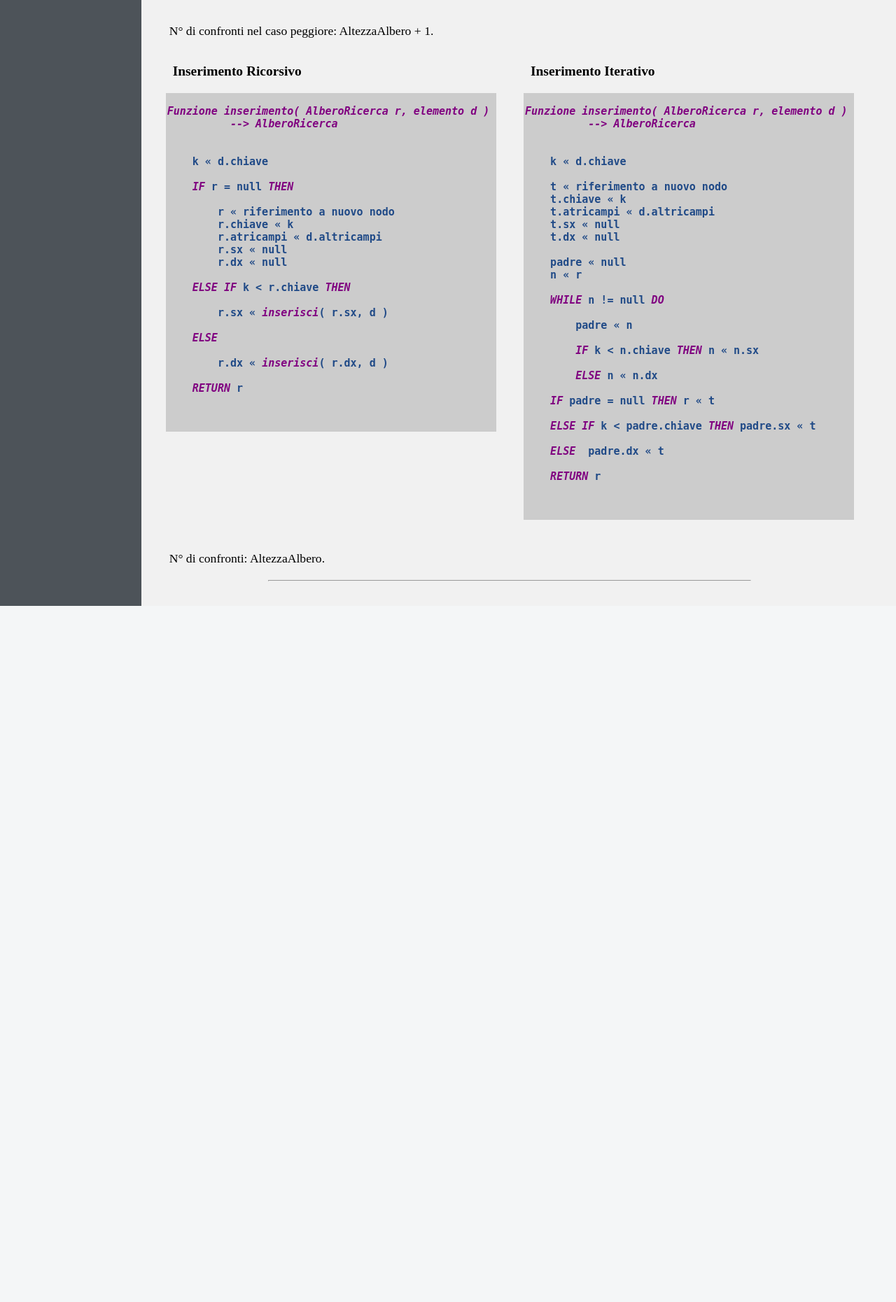
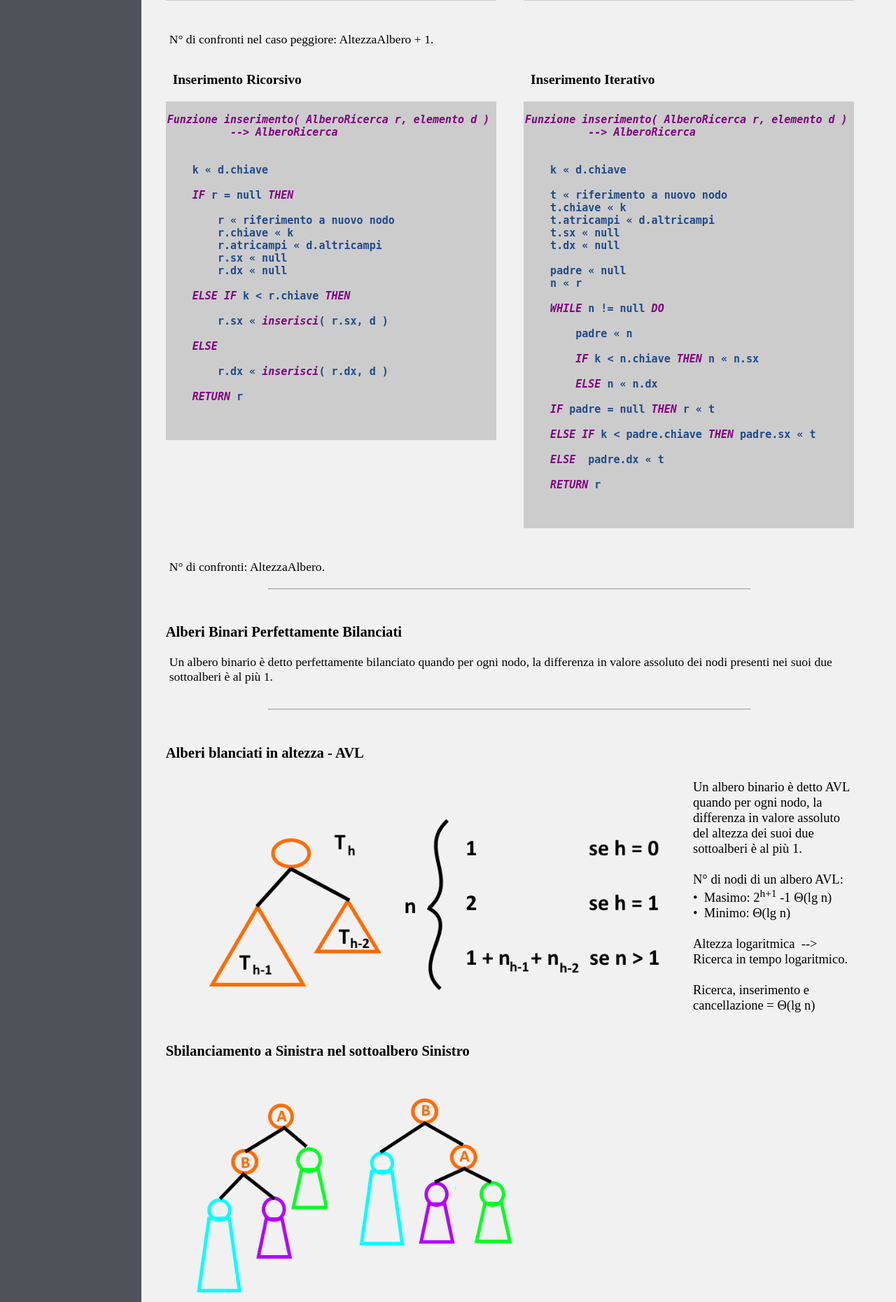
Before and after one commit to DeLudoUni/DeLudoUni.github.io, a PHP site: page /Algoritmi/index.html in a window 1280 px wide. Shown: the part 3681-5542 px from the top of the page at 70% size. Before the commit the page ends 4547 px from the top, so only its background shows below. Run offline with PHP 8.4, Linux system fonts and the light colour scheme.

Commit message:
Algoritmi Alberi AVL

```diff
--- a/Algoritmi/index.html
+++ b/Algoritmi/index.html
@@ -33,6 +33,8 @@
             <li><a class="a-null" href="#BinarioRicerca">Albero di Ricerca</a></li>
             <li><a class="a-null" href="#BRicercaRicerca">- Ricerca</a></li>
             <li><a class="a-null" href="#BRicercaInserimento">- Inserimento</a></li>
+            <li><a class="a-null" href="#BPerfettamenteBilanciati">Perfetta Bilanciati</a></li>
+            <li><a class="a-null" href="#BAVL">AVL</a></li>
 
           </ul>
 
@@ -166,7 +168,7 @@
           </div>
           <div class="div-20">
             <a name="BinarioRicerca"></a>
-            <h4>Alberi Binari di Ricerca</h4>
+            <h3>Alberi Binari di Ricerca</h3>
             <p>Preso un nodo, il suo sottoalbero sinstro è composta da tutte le chiavi minori del node, mentre il sottoalbero destro è composto da tutte le chiavi che sono maggiori o uguali al nodo. <br>
             </p> <br>
             <!---->
@@ -259,7 +261,30 @@
               <p>N° di confronti: AltezzaAlbero.</p>
               <!-- Chiusura div-20-->
             </div>
-            <hr class="hr70">
+            <hr class="hr70"> <br>
+          <div class="div-20">
+            <a name="BPerfettamenteBilanciati"></a>
+            <h3>Alberi Binari Perfettamente Bilanciati</h3>
+            <p>Un albero binario è detto perfettamente bilanciato quando per ogni nodo, la differenza in valore assoluto dei nodi presenti nei suoi due sottoalberi è al più 1.</p> <br>
+            <hr class="hr70"> <br>
+            <a name="BAVL"></a>
+            <h3>Alberi blanciati in altezza - AVL</h3>
+            <div class="divflex">
+              <img class= "imgcode" style="width: 70%; height:70%;" src="https://raw.githubusercontent.com/DeLudoUni/DeLudoUni.github.io/master/Algoritmi/Immagini/AVL.png" alt="">
+              <p>Un albero binario è detto AVL quando per ogni nodo, la differenza in valore assoluto del altezza dei suoi due sottoalberi è al più 1. <br> <br>
+                N° di nodi di un albero AVL: <br>
+                •  Masimo: 2<sup>h+1</sup> -1  Θ(lg n) <br>
+                •  Minimo: Θ(lg n) <br> <br>
+                Altezza logaritmica  -->  Ricerca in tempo logaritmico. <br><br>
+                Ricerca, inserimento e cancellazione = Θ(lg n)
+              </p>
+            </div>
+            <h3>Sbilanciamento a Sinistra nel sottoalbero Sinistro</h3>
+            <img class= "imgtext" style="width: 50%; height:50%;" src="https://raw.githubusercontent.com/DeLudoUni/DeLudoUni.github.io/master/Algoritmi/Immagini/SbilanciamentoSinistra.png" alt="">
+            <h3>Sbilanciamento a Destra nel sottoalbero Sinistro</h3>
+            <img class= "imgtext" style="width: 70%; height:70%;" src="https://raw.githubusercontent.com/DeLudoUni/DeLudoUni.github.io/master/Algoritmi/Immagini/SbilanciamentoDestro.png" alt="">
+
+            <!-- Chiusura div-20-->
           </div>
         <!-- Chiusura div generale-->
         </div>
--- a/grafica.css
+++ b/grafica.css
@@ -79,6 +79,11 @@ code {
   margin: 30px;
 }
 
+.imgtext {
+  margin: 0px;
+  margin-left: 20px;
+}
+
 div {
   font-size: 105%;
   margin-top: 40px;
```
